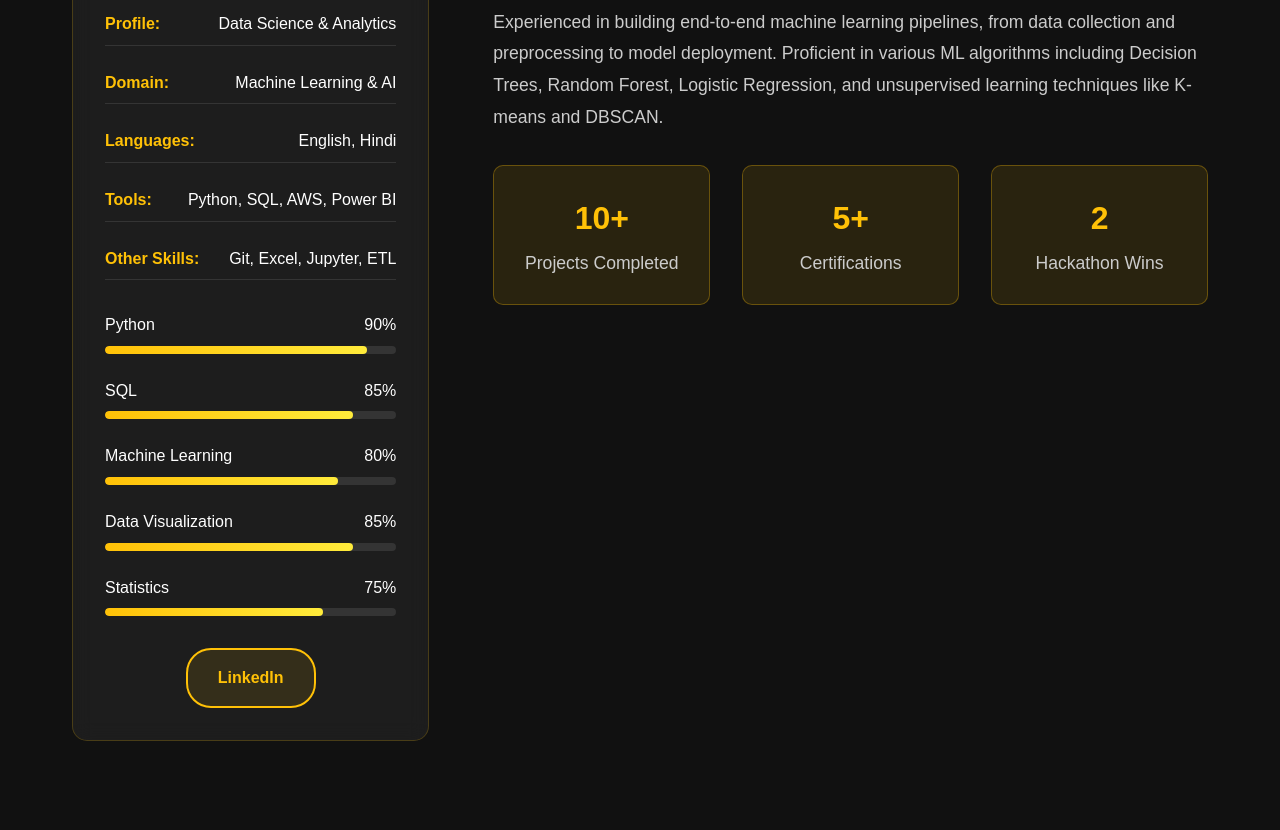
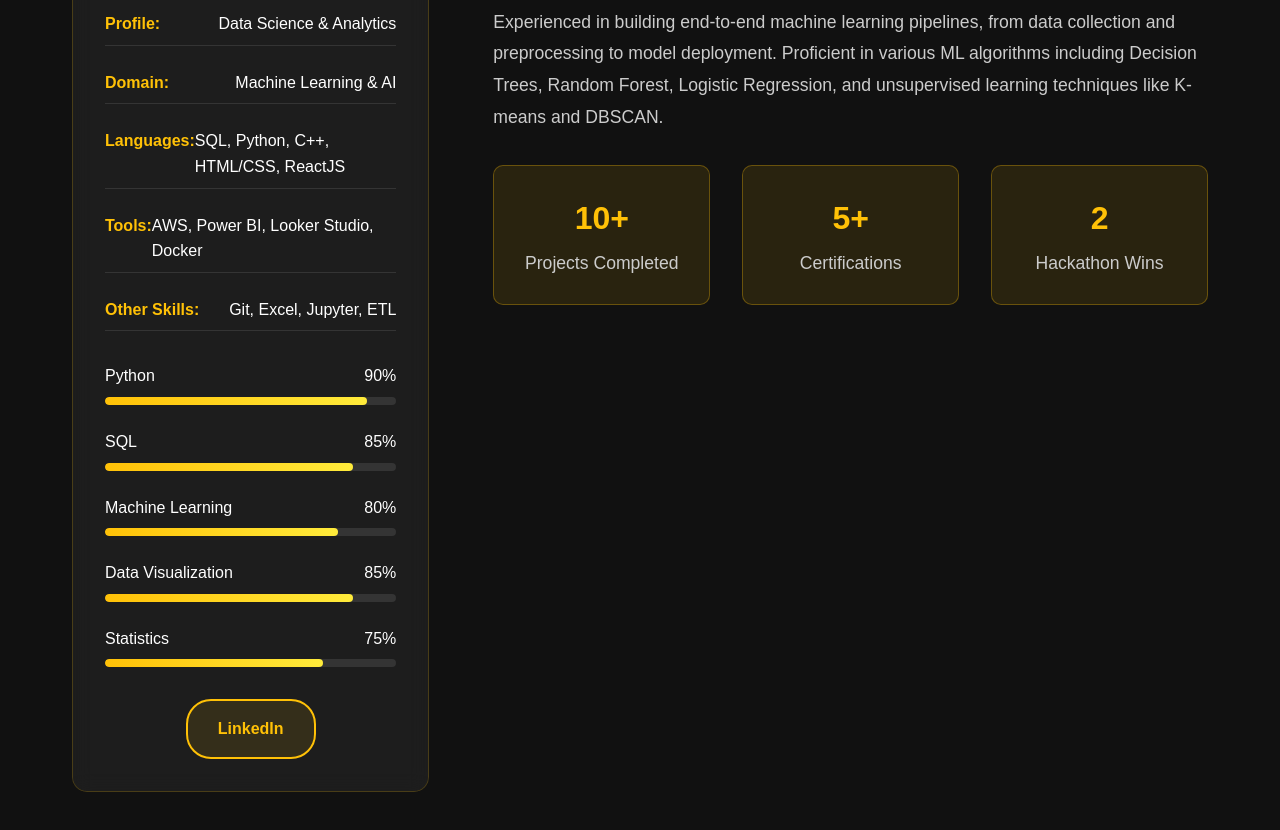
Before and after one commit to RossDmello2/RossDmello2.github.io, a plain HTML site: page index.html in a window 1280 px wide. Shown: the part 1256-2086 px from the top of the page. Drawn offline with Linux system fonts and the light colour scheme.

Commit message:
Updated languages and tools

```diff
--- a/index.html
+++ b/index.html
@@ -623,11 +623,11 @@
                 </div>
                 <div class="info-item">
                     <span class="info-label">Languages:</span>
-                    <span>English, Hindi</span>
+                    <span>SQL, Python, C++, HTML/CSS, ReactJS</span>
                 </div>
                 <div class="info-item">
                     <span class="info-label">Tools:</span>
-                    <span>Python, SQL, AWS, Power BI</span>
+                   <span>AWS, Power BI, Looker Studio, Docker</span>
                 </div>
                 <div class="info-item">
                     <span class="info-label">Other Skills:</span>
```
